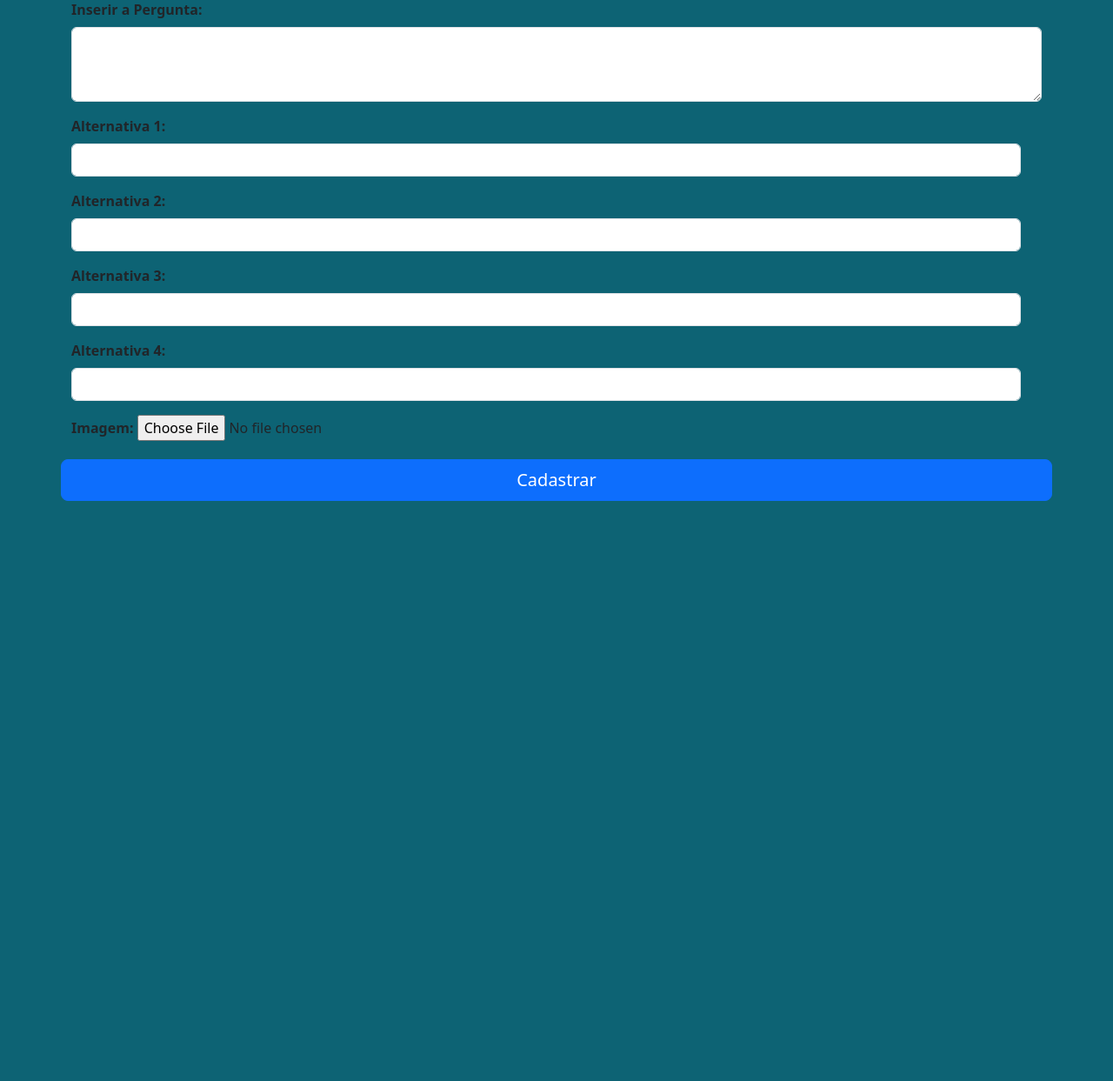
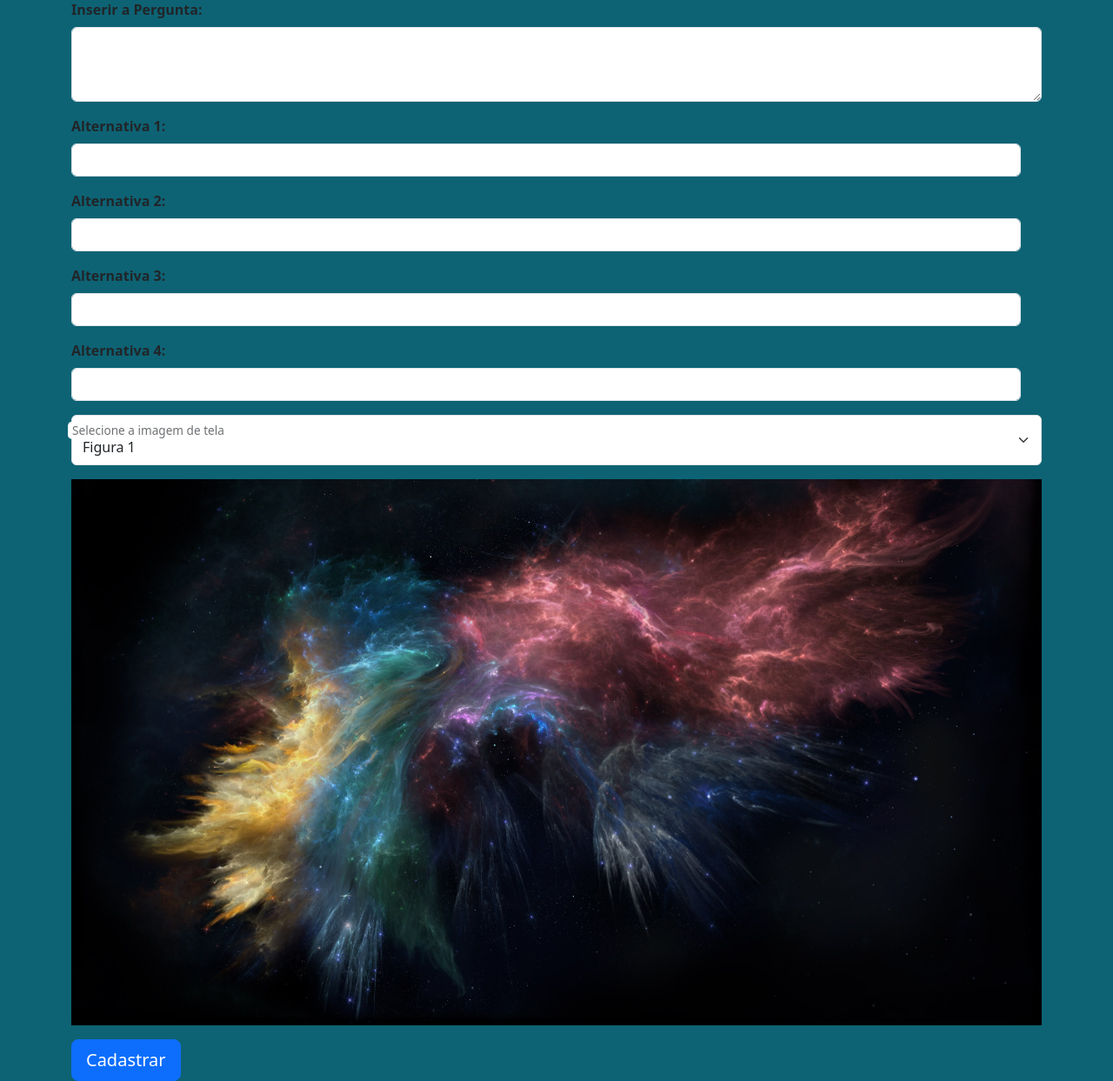
Before and after one commit to VagnerSenac/quiz-php, a PHP site: page /login/quiz-novo.php in a window 1280 px wide. Shown: the part 50-1293 px from the top of the page at 87% size. Before the commit the page ends 626 px from the top, so only its background shows below. Run offline with PHP 8.4, Linux system fonts and the light colour scheme.

Commit message:
Add files via upload

```diff
--- a/quiz-novo.php
+++ b/quiz-novo.php
@@ -6,7 +6,8 @@
   <meta charset="UTF-8">
   <meta http-equiv="X-UA-Compatible" content="IE=edge">
   <meta name="viewport" content="width=device-width, initial-scale=1.0">
-  <link href="https://cdn.jsdelivr.net/npm/bootstrap@5.3.0-alpha1/dist/css/bootstrap.min.css" rel="stylesheet" integrity="sha384-GLhlTQ8iRABdZLl6O3oVMWSktQOp6b7In1Zl3/Jr59b6EGGoI1aFkw7cmDA6j6gD" crossorigin="anonymous">
+  <link href="https://cdn.jsdelivr.net/npm/bootstrap@5.3.0-alpha1/dist/css/bootstrap.min.css" rel="stylesheet"
+    integrity="sha384-GLhlTQ8iRABdZLl6O3oVMWSktQOp6b7In1Zl3/Jr59b6EGGoI1aFkw7cmDA6j6gD" crossorigin="anonymous">
   <link rel="stylesheet" href="estilos.css">
   <title>Cadastro de Quiz</title>
 </head>
@@ -29,7 +30,7 @@
             <div class="col">
               <div class="mb-3">
                 <label class="form-label"><b>Alternativa 1:</b></label>
-                <input type="text" name="alternativa1"  class="form-control">
+                <input type="text" name="alternativa1" class="form-control">
               </div>
             </div>
           </div>
@@ -37,7 +38,7 @@
             <div class="col">
               <div class="mb-3">
                 <label class="form-label"><b>Alternativa 2:</b></label>
-                <input type="text" name="alternativa2"  class="form-control">
+                <input type="text" name="alternativa2" class="form-control">
               </div>
             </div>
           </div>
@@ -57,19 +58,34 @@
               </div>
             </div>
           </div>
-          <div class="row align-items-start">
-            <div class="col">
-              <div class="mb-3">
-                <label class="form-label"><b>Imagem:</b></label>
-                <input type="file" name="foto" />
+          <div class="form-floating">
+            <select name="fundo" class="form-select" id="imagem">
+              <option>Click e escolha</option>
+              <option value="imagens/fundo1.jpg" selected>Figura 1</option>
+              <option value="imagens/fundo2.jpg">Figura 2</option>
+              <option value="imagens/fundo3.jpg">Figura 3</option>
+              <option value="imagens/fundo4.jpg">Figura 4</option>
+              <option value="imagens/fundo5.jpg">Figura 5</option>
+              <option value="imagens/fundo6.jpg">Figura 6</option>
+            </select>
+            <label for="imagem">Selecione a imagem de tela</label>
+          </div>
+          <hr  style="border:0">
+          <div class="card" style="background-color: #0D6374; border:0;">
+            <img id="imagemSelecionada" src="imagens/fundo1.jpg" alt="Imagem Selecionada">
+          </div>
+          <hr  style="border:0">
+          <script>
+            var select = document.getElementById("imagem");
+            var imagemSelecionada = document.getElementById("imagemSelecionada");
 
-                <div class="container text-center">
-                </div>
-
-              </div>
-            </div>
+            select.addEventListener("change", function () {
+              imagemSelecionada.src = select.value;
+            });
+          </script>
+          <div>
+            <button type="submit" class="btn btn-primary btn-lg">Cadastrar</button>
           </div>
-          <button type="submit" class="btn btn-primary btn-lg">Cadastrar</button>
     </form>
 </body>
 
```
Also changed, not shown: bd_quiz.sql (+10 -10 lines), inserir-quiz.php (+2 -21 lines), pergunta.php (+32 -7 lines), imagens/fundo1.jpg (added), imagens/fundo2.jpg (added), imagens/fundo3.jpg (added), imagens/fundo4.jpg (added), imagens/fundo5.jpg (added), imagens/fundo6.jpg (added).
